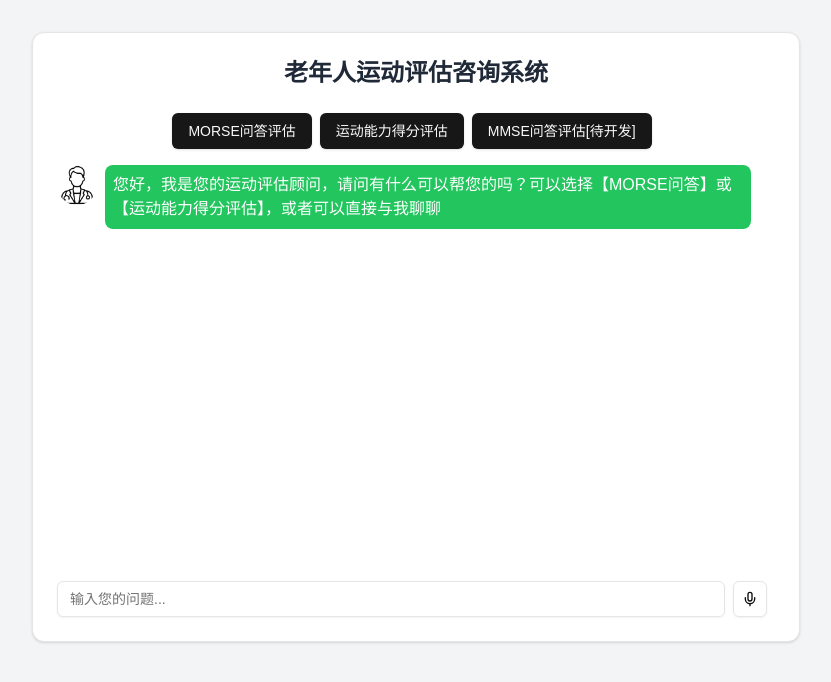
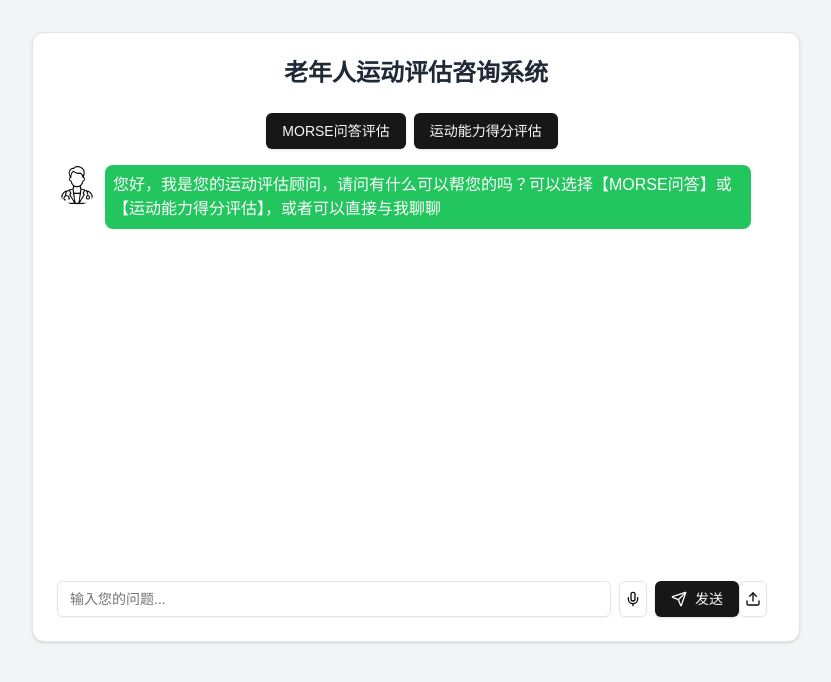
Before and after one commit to YunfeiKong/chatbot-front, a Next.js app: page / in a window 1280 px wide. Shown: the top 682 px of the page, without its empty margins (224-1055 px from the left). Built offline with nearby package versions, Linux system fonts and the light colour scheme.

Commit message:
[fix] remove mmse, fix click logic

```diff
--- a/components/rehab-chat-room.tsx
+++ b/components/rehab-chat-room.tsx
@@ -43,7 +43,7 @@
   const [isPlaying, setIsPlaying] = useState(false);
   const [currentAudio, setCurrentAudio] = useState<HTMLAudioElement | null>(null);
   const [totalScore, setTotalScore] = useState<number | null>(null);
-  const [mode, setMode] = useState<'morse' | 'llm_chat' | 'upload' | null>(null);
+  const [mode, setMode] = useState<'morse' | 'llm_chat' | 'upload'>('llm_chat');
   const fileInputRef = useRef<HTMLInputElement>(null);
   const recognitionRef = useRef<any>(null);
   const scrollAreaRef = useRef<HTMLDivElement>(null);
@@ -68,10 +68,21 @@
     }
   }, [mode]);
 
+  const handleSubmit = async (m: string) => {
+    console.log(m);
+
+    if (m === 'morse') {
+      handleAnswerSubmit()
+    } else {
+      handleNormalSubmit()
+    }
+  }
+
   const handleAnswerSubmit = async () => {
     if (!inputText.trim() || !currentQuestion) return;
 
     setMessages(prev => [...prev, { role: 'visitor', content: inputText }]);
+    setInputText('');
     try {
       const response = await axios.post('http://172.16.113.144:8086/answer', { answer: inputText });
       const { question, total_score } = response.data;
@@ -92,7 +103,7 @@
       console.error('Error submitting answer:', error);
     }
 
-    setInputText('');
+
   };
 
 
@@ -100,6 +111,7 @@
     if (!inputText.trim()) return;
 
     setMessages(prev => [...prev, { role: 'visitor', content: inputText }]);
+    setInputText('');
     try {
       const response = await axios.post('http://172.16.113.144:8086/api/llm_chat', { text: inputText });
       const { llm_response } = response.data;
@@ -112,7 +124,6 @@
       console.error('Error in LLM chat:', error);
     }
 
-    setInputText('');
   };
 
   const startRecording = () => {
@@ -233,7 +244,6 @@
           <div className="flex justify-center mb-4">
             <Button onClick={() => setMode('morse')} className="mr-2">MORSE问答评估</Button>
             <Button onClick={() => setMode('upload')} className="mr-2">运动能力得分评估</Button>
-            <Button onClick={() => setMode('upload')} className="mr-2">MMSE问答评估[待开发]</Button>
           </div>
           <ScrollArea className="h-[400px] pr-4 mb-4" ref={scrollAreaRef}>
             {messages.map((message, index) => (
@@ -268,7 +278,7 @@
             ))}
             <div ref={endOfMessagesRef} />
           </ScrollArea>
-          {totalScore !== null && (
+          {totalScore !== null && mode === 'morse' && (
             <div className="mt-4">
               <p className="text-xl font-bold">总得分: {totalScore}</p>
             </div>
@@ -284,35 +294,12 @@
             <Button onClick={handleVoiceInput} variant="outline" size="icon" className="mr-2" aria-label={isRecording ? "停止录音" : "开始录音"}>
               {isRecording ? <StopCircle className="h-4 w-4" /> : <Mic className="h-4 w-4" />}
             </Button>
-            {mode === 'morse' && (
-              <div>
-                <Button onClick={handleAnswerSubmit}>
+            <Button onClick={() => handleSubmit(mode)}>
               <Send className="h-4 w-4 mr-2" />
               发送
             </Button>
-              </div>
 
-            )}
-            {mode === 'llm_chat' && (
-              <div>
-                <Input
-                  value={inputText}
-                  onChange={(e) => setInputText(e.target.value)}
-                  onKeyDown={handleKeyDown}
-                  placeholder="输入您的问题..."
-                  className="flex-grow mr-2"
-                />
-                <Button onClick={handleVoiceInput} variant="outline" size="icon" className="mr-2" aria-label={isRecording ? "停止录音" : "开始录音"}>
-                  {isRecording ? <StopCircle className="h-4 w-4" /> : <Mic className="h-4 w-4" />}
-                </Button>
-                <Button onClick={handleNormalSubmit}>
-                  <Send className="h-4 w-4 mr-2" />
-                  发送
-                </Button>
-              </div>
-            )}
-            {mode === 'upload' && (
-              <div>
+
             <input
               type="file"
               ref={fileInputRef}
@@ -323,8 +310,8 @@
             <Button onClick={() => fileInputRef.current?.click()} variant="outline" size="icon" className="mr-2" aria-label="上传文件">
               <Upload className="h-4 w-4" />
             </Button>
-              </div>
-            )}
+
+
           </div>
         </CardContent>
       </Card>
```
Lines whose indentation alone changed are shown as unchanged.
